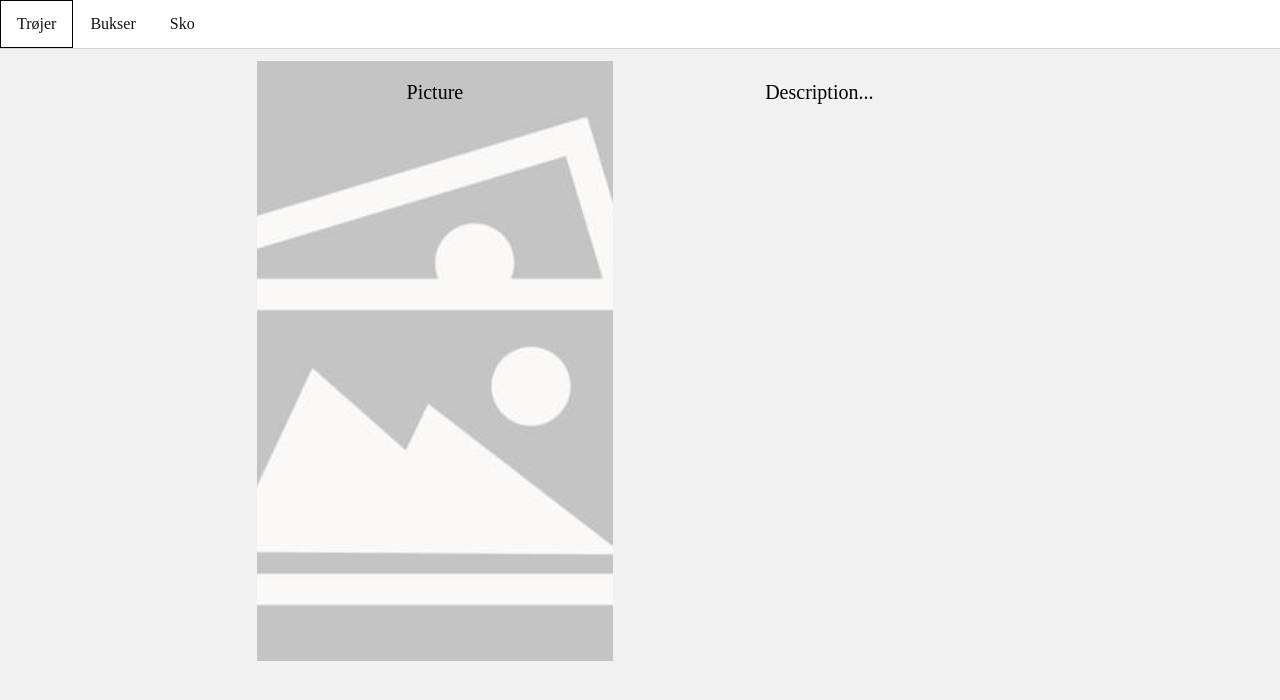
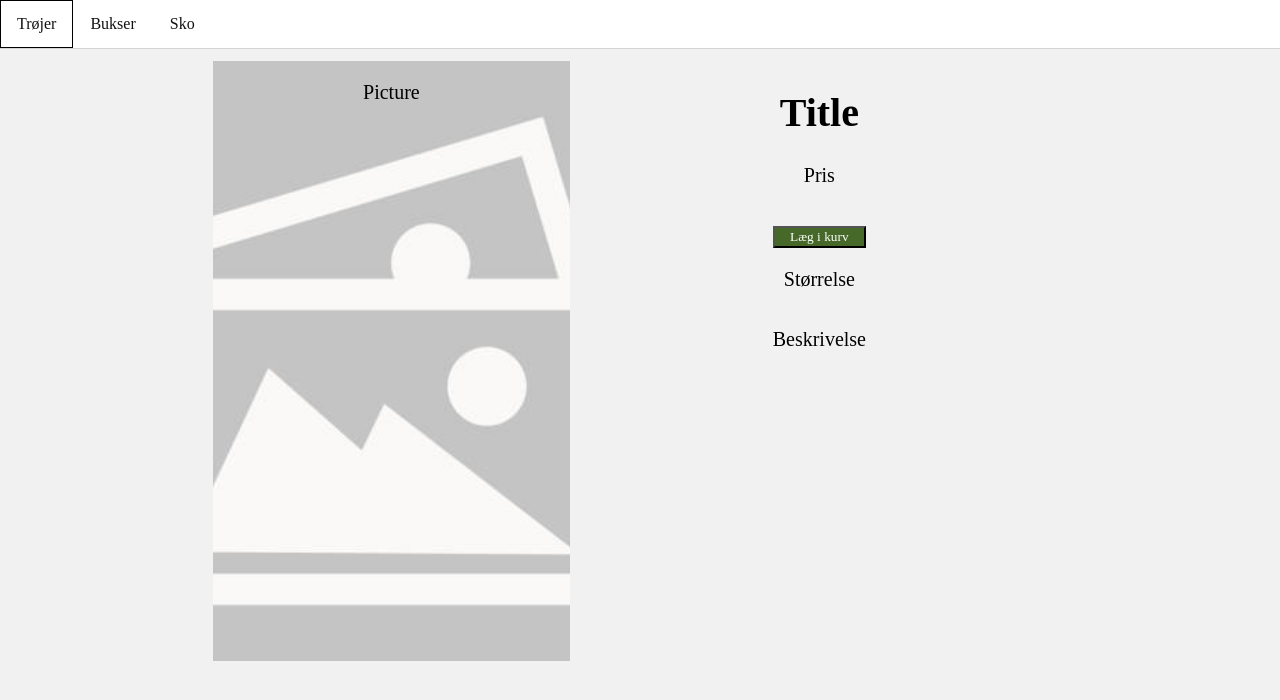
Before and after one commit to z0hnan/StayHjemmeside, a Python web app: template templates/product.html in a window 1280 px wide. Shown: the top 700 px of the page. Run offline with Jinja, Linux system fonts and the light colour scheme; the template is opened without the code that fills it, so the values that code supplies are empty.

Commit message:
💀💀💀💀💀💀💀

```diff
--- a/static/scripts/product.js
+++ b/static/scripts/product.js
@@ -0,0 +1,26 @@
+
+
+function AddToCart(productId, productName, productPrice) {
+    alert("Product added to cart");
+        // Get the product details
+        var productId;
+        var productName;
+        var productPrice;
+
+        // Create a cart item object
+        var cartItem = {
+            id: productId,
+            name: productName,
+            price: productPrice
+        };
+
+        // Add the cart item to the cart
+        addToCart(cartItem);
+
+        // Function to add the cart item to the cart
+        function addToCart(item) {
+            // Add the item to the cart
+            // Implement your logic here, such as updating the cart in local storage or making an API request
+            console.log("Item added to cart:", item);
+        }
+}
--- a/static/styles/product.css
+++ b/static/styles/product.css
@@ -37,13 +37,13 @@ li a:hover {
     border: 1px solid black;
 }
 
-.grid-container {
+.grid-container-row {
     display: flex;
     justify-content: center;
     align-items: center;
 }
 
-.grid-item {
+.grid-item-row {
     display: flex;
     flex-direction: row;
     border: 1px solid rgba(0, 0, 0, 0);
@@ -58,7 +58,7 @@ li a:hover {
     height: 600px;
 }
 
-.grid-img {
+.grid-img-row {
     width: 100%;
     height: 100%;
     object-fit: cover;
@@ -69,10 +69,51 @@ li a:hover {
     z-index: 1;
 }
 
-.grid-text {
+.grid-text-row {
     position: relative;
     z-index: 3;
     color: rgb(0, 0, 0);
     text-decoration: none;
     font-family: 'simplifica';
 }
+
+.grid-item-column {
+    display: flex;
+    flex-direction: column;
+    border: 1px solid rgba(0, 0, 0, 0);
+    padding: 0px 50px;
+    text-align: center;
+    position: relative;
+    color: rgb(0, 0, 0);
+    text-decoration: none;
+    font-family: 'simplifica';
+    font-size: 20px;
+    overflow: hidden;
+    height: 80px;
+}
+
+.grid-img-column {
+    width: 100%;
+    height: 100%;
+    object-fit: cover;
+    position: absolute;
+    transition: transform 0.3s ease, filter 0.3s ease;
+    z-index: 1;
+}
+
+.grid-text-column {
+    position: relative;
+    z-index: 3;
+    color: rgb(0, 0, 0);
+    text-decoration: none;
+    font-family: 'simplifica';
+}
+
+.grid-button-column {
+    position: relative;
+    z-index: 3;
+    color: rgb(255, 255, 255);
+    background-color: rgb(70, 105, 42);
+    text-decoration: none;
+    font-family: 'simplifica';
+}
--- a/templates/product.html
+++ b/templates/product.html
@@ -19,13 +19,28 @@
             </ul>
         </nav>
         <!--Product-->
-        <div class="grid-container">
-            <div class="grid-item">
-                <img class="grid-img" src="/static/assets/placeholder.jpg" alt="Image">
-                <p class="grid-text">Picture</p>
+        <div class="grid-container-row">
+            <div class="grid-item-row">
+                <img class="grid-img-row" src="/static/assets/placeholder.jpg" alt="Image">
+                <p class="grid-text-row">Picture</p>
                 </div>
-            <div class="grid-item">
-                <p class="grid-text">Description...</p>
+            <div class="grid-item-row"> <!--NÆSTE GANG LAV SÅ DER ER FORSKELLIGE DELE I DENNE MED TITEL ROW, STØRRELSE(LÆG I KURV) OG BESKRIVELSE. DEREFTER LOAD IND FRA MYSQL-->
+                <div class="grid-container-column">
+                    <div class="grid-item-column">
+                        <h1 class="grid-text-column">Title</h1>
+                    </div>
+                    <div class="grid-item-column">
+                        <p class="grid-text-column">Pris</p>
+                        <p class="grid-text-column">Tilbud</p>
+                    </div>
+                    <div class="grid-item-column">
+                        <button class="grid-button-column" onclick="addToCart()">Læg i kurv</button>
+                        <p class="grid-text-column">Størrelse</p>
+                    </div>
+                    <div class="grid-item-column">
+                        <p class="grid-text-column">Beskrivelse</p>
+                    </div>
+                </div>
             </div>
         </div>
     </body>
```
Also changed, not shown: main.py (+46 -0 lines).
